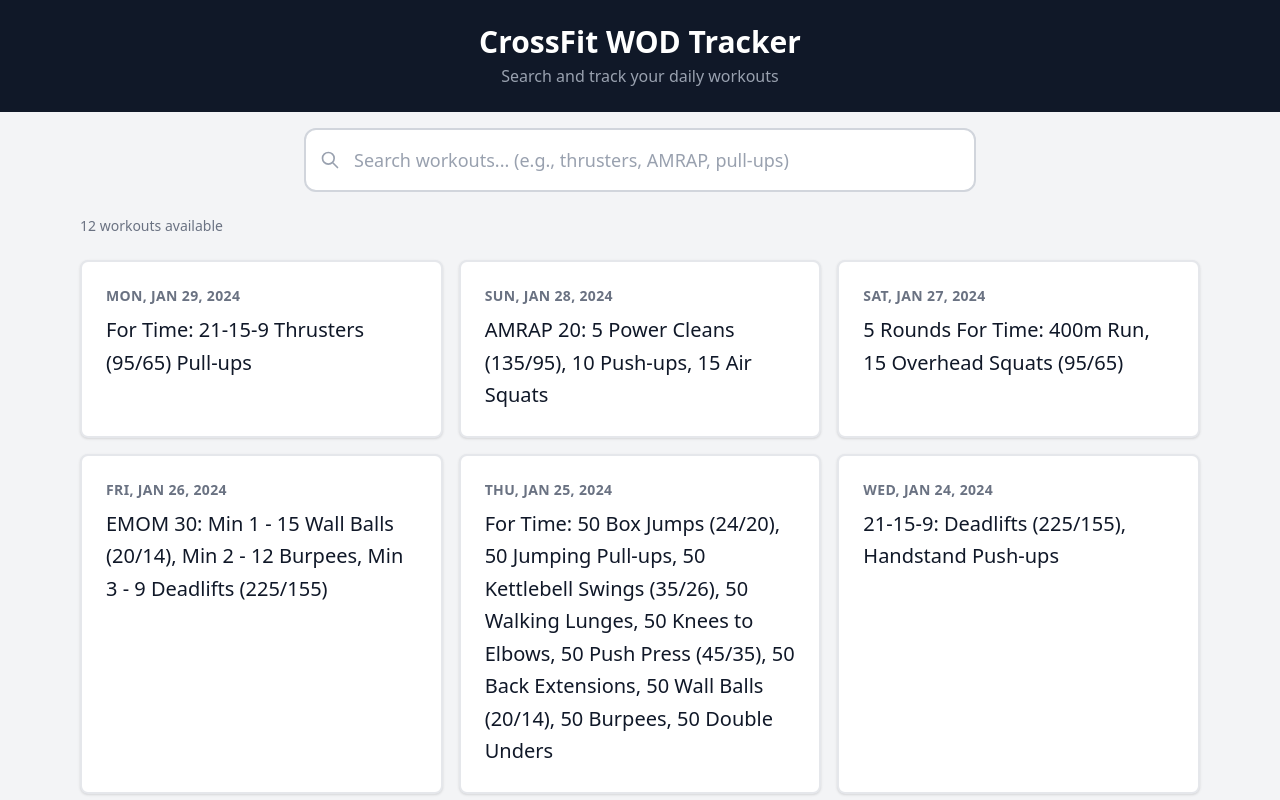
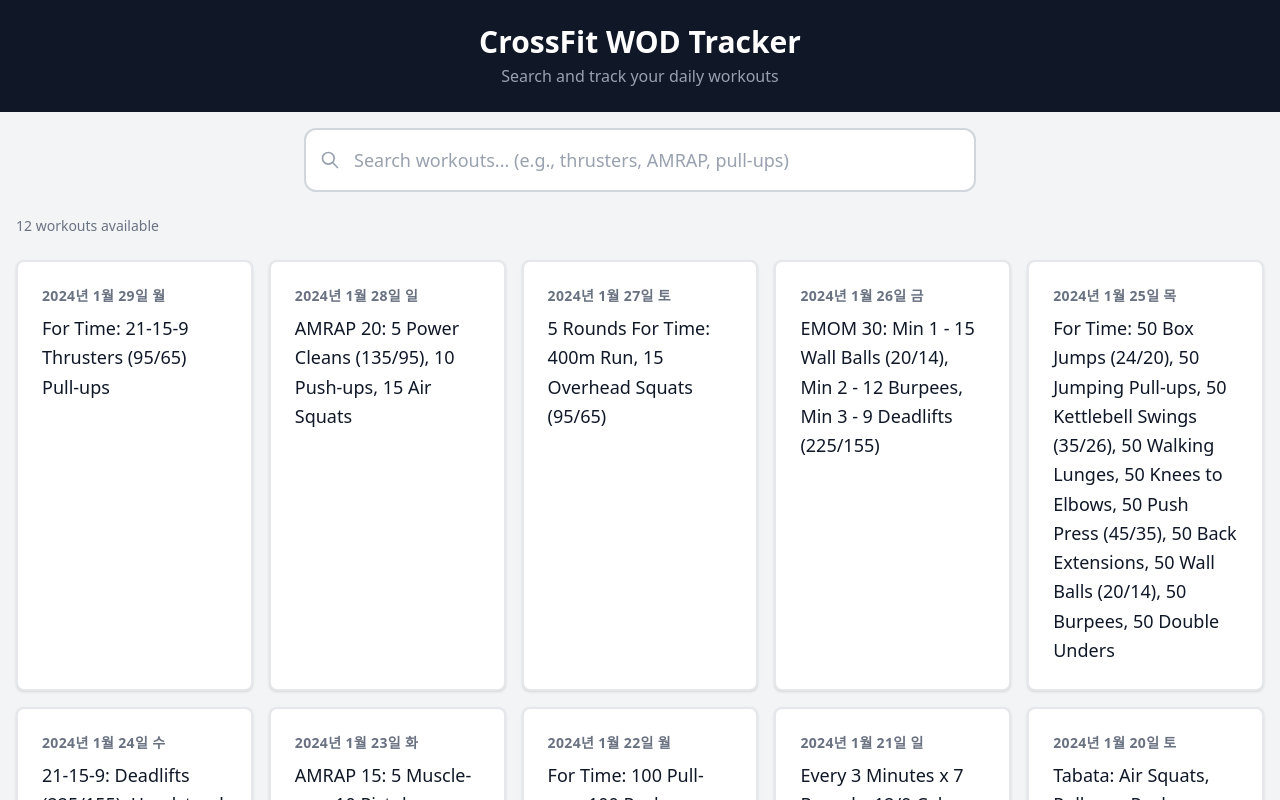
Before and after one commit to Kwakcena/cfgn-wods, a React (Vite) app in the folder wod-tracker/: page / in a window 1280 px wide. Shown: the top 800 px of the page. Built offline with nearby package versions, Linux system fonts and the light colour scheme.

Commit message:
feat: 검색 텍스트 하이라이팅

```diff
--- a/wod-tracker/src/components/Dashboard.tsx
+++ b/wod-tracker/src/components/Dashboard.tsx
@@ -42,7 +42,7 @@
 
       <SearchBar searchTerm={searchTerm} onSearchChange={setSearchTerm} />
 
-      <main className="max-w-6xl mx-auto pb-8">
+      <main className="pb-8">
         <div className="px-4 py-2 text-sm text-gray-500">
           {debouncedSearchTerm ? (
             <span>
@@ -52,7 +52,7 @@
             <span>{wods.length} workouts available</span>
           )}
         </div>
-        <WodList wods={filteredWods} />
+        <WodList wods={filteredWods} searchTerm={debouncedSearchTerm} />
       </main>
     </div>
   );
--- a/wod-tracker/src/components/WodCard.tsx
+++ b/wod-tracker/src/components/WodCard.tsx
@@ -1,14 +1,33 @@
 import type { WodCardProps } from '../types';
 
-export function WodCard({ wod }: WodCardProps) {
+export function WodCard({ wod, searchTerm }: WodCardProps) {
   const formatDate = (dateString: string): string => {
     const date = new Date(dateString);
-    return date.toLocaleDateString('en-US', {
+    return date.toLocaleDateString('ko-KR', {
       weekday: 'short',
       year: 'numeric',
-      month: 'short',
+      month: 'long',
       day: 'numeric',
     });
+  };
+
+  const highlightText = (text: string, search: string) => {
+    if (!search.trim()) {
+      return text;
+    }
+
+    const regex = new RegExp(`(${search.replace(/[.*+?^${}()|[\]\\]/g, '\\$&')})`, 'gi');
+    const parts = text.split(regex);
+
+    return parts.map((part, index) =>
+      regex.test(part) ? (
+        <mark key={index} className="bg-yellow-300 text-gray-900 rounded px-0.5">
+          {part}
+        </mark>
+      ) : (
+        part
+      )
+    );
   };
 
   return (
@@ -16,8 +35,8 @@
       <div className="text-sm font-semibold text-gray-500 mb-2 uppercase tracking-wide">
         {formatDate(wod.date)}
       </div>
-      <div className="text-gray-900 text-lg md:text-xl font-medium leading-relaxed">
-        {wod.content}
+      <div className="text-gray-900 text-base md:text-lg font-medium leading-relaxed whitespace-pre-line">
+        {highlightText(wod.content, searchTerm || '')}
       </div>
     </div>
   );
--- a/wod-tracker/src/components/WodList.tsx
+++ b/wod-tracker/src/components/WodList.tsx
@@ -1,7 +1,7 @@
 import type { WodListProps } from '../types';
 import { WodCard } from './WodCard';
 
-export function WodList({ wods }: WodListProps) {
+export function WodList({ wods, searchTerm }: WodListProps) {
   if (wods.length === 0) {
     return (
       <div className="text-center py-12 px-4">
@@ -27,9 +27,9 @@
   }
 
   return (
-    <div className="grid grid-cols-1 md:grid-cols-2 lg:grid-cols-3 gap-4 p-4">
+    <div className="grid grid-cols-1 md:grid-cols-2 lg:grid-cols-3 xl:grid-cols-5 gap-4 p-4">
       {wods.map((wod) => (
-        <WodCard key={wod.date} wod={wod} />
+        <WodCard key={wod.date} wod={wod} searchTerm={searchTerm} />
       ))}
     </div>
   );
--- a/wod-tracker/src/types/index.ts
+++ b/wod-tracker/src/types/index.ts
@@ -9,6 +9,7 @@
 
 export interface WodCardProps {
   wod: Wod;
+  searchTerm?: string;
 }
 
 export interface SearchBarProps {
@@ -18,4 +19,5 @@
 
 export interface WodListProps {
   wods: Wod[];
+  searchTerm?: string;
 }
```
